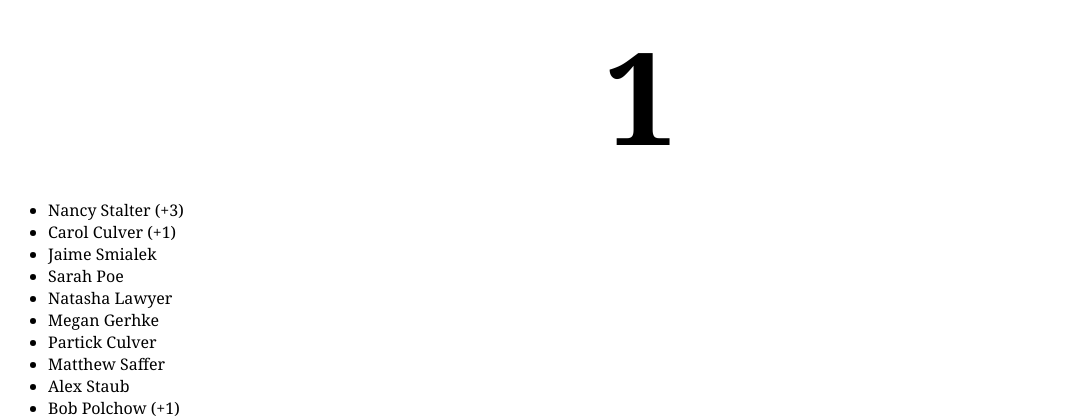
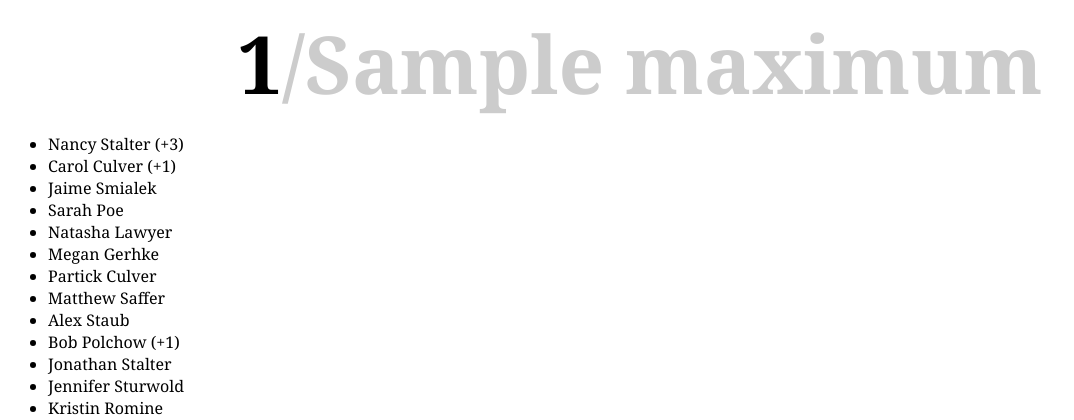
Before and after one commit to bahoo/jonandcari, a Django app: template templates/count.html in a window 1280 px wide. Shown: the top 420 px of the page, without its empty margins (0-1074 px from the left). Run offline with Django 3.2, Linux system fonts and the light colour scheme; data comes from the database, SQL or seed files in the repository; tables that the repository leaves empty hold one stand-in row (values such as "Sample post"); the template is opened without the code that fills it: values that come from a table or form of the project are taken from there, most other values are stand-ins (such as "Sample title", 1, 10 or a date in 2020); some libraries are stand-ins or nearby versions.

Commit message:
Adding possible count.

```diff
--- a/rsvp/views.py
+++ b/rsvp/views.py
@@ -86,4 +86,5 @@ def template(request, destination):
 def count(request):
     attendees = Rsvp.objects.filter(is_attending=True)
     count = attendees.aggregate(Sum('count'))['count__sum']
-    return render(request, 'count.html', {'count': count, 'attendees': attendees})
+    maximum = Rsvp.objects.all().aggregate(Sum('count'))['count__sum']
+    return render(request, 'count.html', {'count': count, 'attendees': attendees, 'maximum': maximum})
--- a/templates/count.html
+++ b/templates/count.html
@@ -7,17 +7,20 @@
 			font-family: Georgia;
 		}
 		h1{
-			font-size: 8em;
+			font-size: 5em;
 			margin: 0;
 		}
 		.extras{
 			display: none;
 		}
+		.possible{
+			color: #ccc;
+		}
 	</style>
 	<meta name="viewport" content="initial-scale=1.0; maximum-scale=1.0;" />
 </head>
 <body>
-<h1 style="text-align: center;">{{ count }}</h1>
+<h1 style="text-align: center;">{{ count }}<span class="possible">/{{ maximum }}</span></h1>
 <ul class="attendees">
 	{% for a in attendees %}
 	<li>{{ a.name }} {% if a.count > 1 %}(+{{ a.plus_one_situation }})
```
